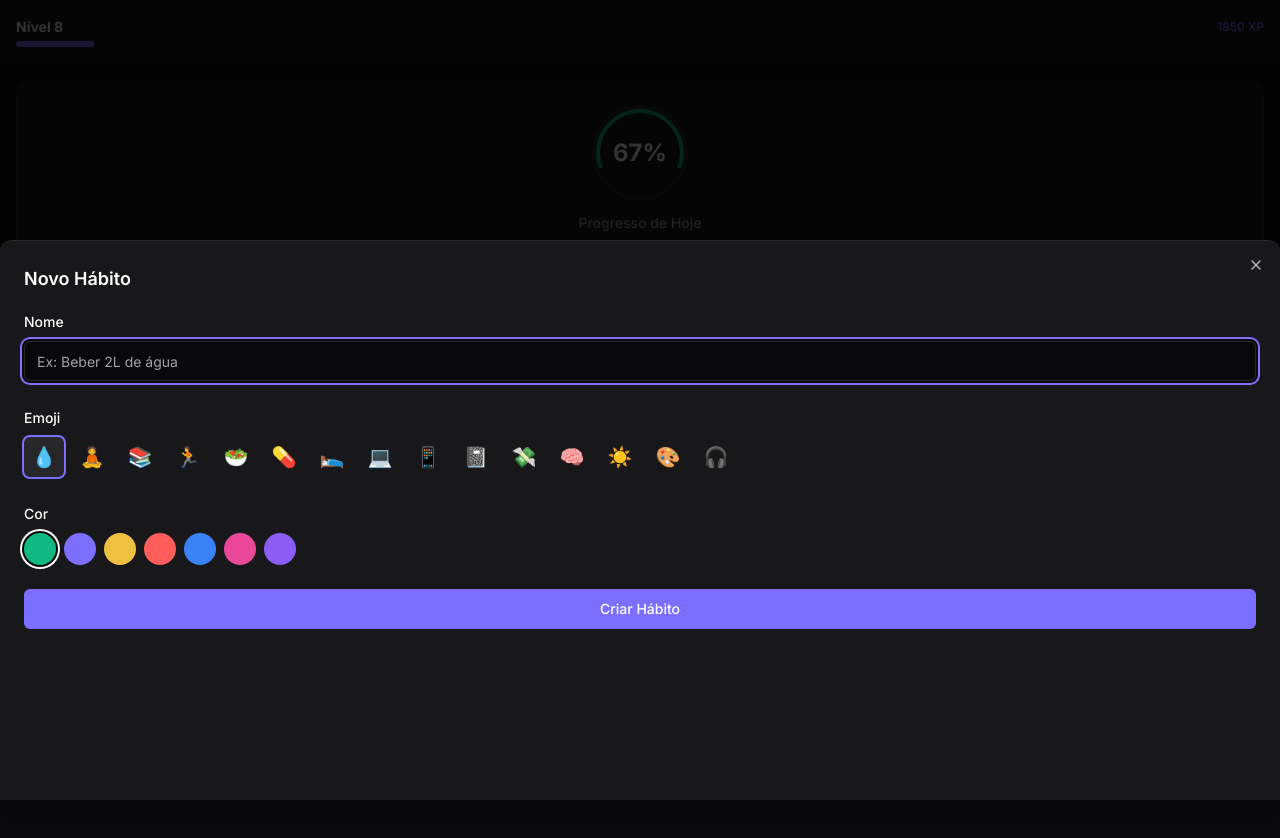
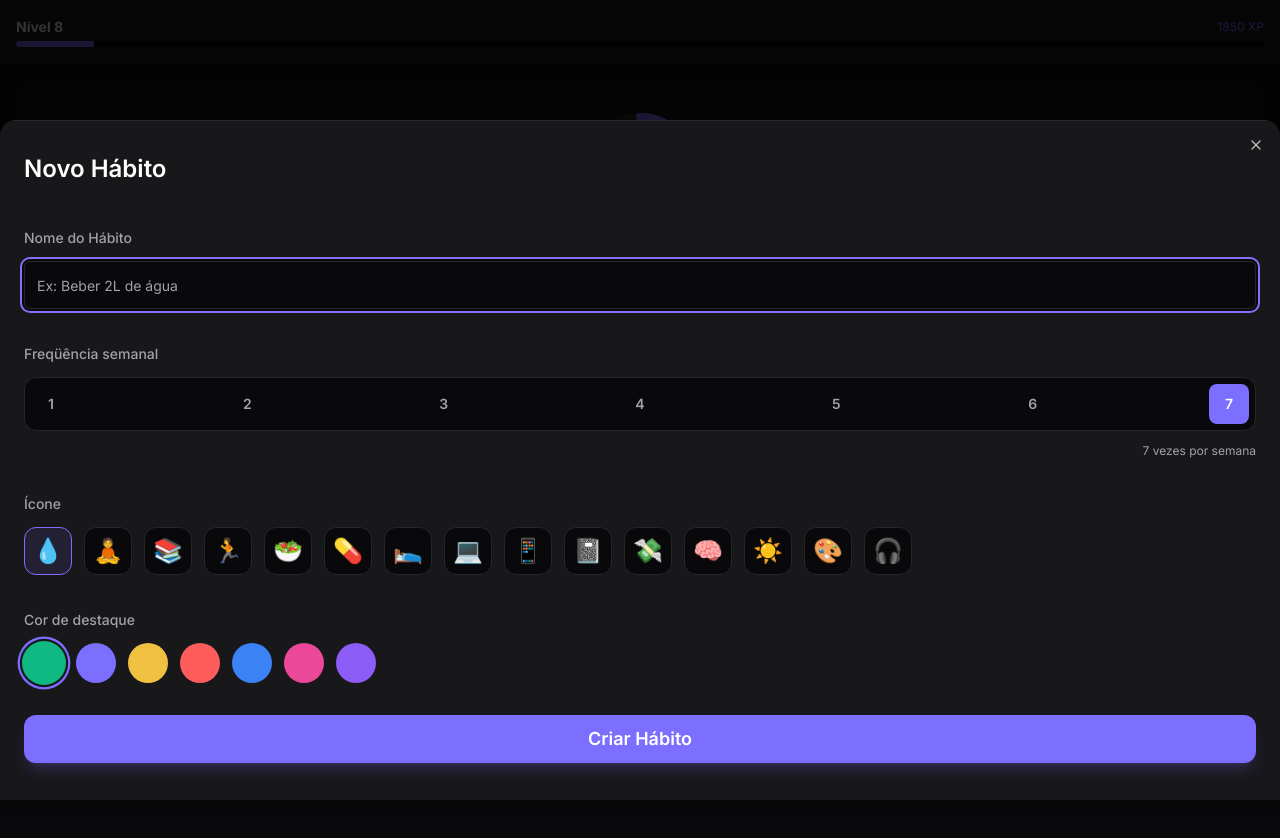
Before and after one commit to pdambr97/daily-os-aqg1e6ov9, a React (Vite) app: page /habitos in a window 1280 px wide. Both pictures are taken after a click on the button 1236 px from the left and 692 px from the top of the page. Shown: the top 838 px of the page. Before the commit the page ends 800 px from the top, so only its background shows below. Built offline with nearby package versions, Linux system fonts and the light colour scheme.

Commit message:
feat: Implement weekly habit frequency and UI enhancements

```diff
--- a/src/components/forms/HabitFormSheet.tsx
+++ b/src/components/forms/HabitFormSheet.tsx
@@ -31,6 +31,7 @@ export const HabitFormSheet = ({ children }: { children: React.ReactNode }) => {
   const [name, setName] = useState('')
   const [emoji, setEmoji] = useState(EMOJIS[0])
   const [color, setColor] = useState(COLORS[0])
+  const [frequencyPerWeek, setFrequencyPerWeek] = useState(7)
 
   const handleSubmit = (e: React.FormEvent) => {
     e.preventDefault()
@@ -41,12 +42,14 @@ export const HabitFormSheet = ({ children }: { children: React.ReactNode }) => {
       name,
       emoji,
       color,
+      frequencyPerWeek,
       history: {},
     }
 
     setState((s) => ({ ...s, habits: [...s.habits, newHabit] }))
     setOpen(false)
     setName('')
+    setFrequencyPerWeek(7)
   }
 
   return (
@@ -54,31 +57,51 @@ export const HabitFormSheet = ({ children }: { children: React.ReactNode }) => {
       <SheetTrigger asChild>{children}</SheetTrigger>
       <SheetContent
         side="bottom"
-        className="h-[70vh] rounded-t-xl bg-surface border-t border-border"
+        className="h-[85vh] rounded-t-2xl bg-surface border-t border-border overflow-y-auto flex flex-col"
       >
-        <SheetHeader className="mb-4">
-          <SheetTitle>Novo Hábito</SheetTitle>
+        <SheetHeader className="mb-6 shrink-0 pt-2">
+          <SheetTitle className="text-2xl">Novo Hábito</SheetTitle>
         </SheetHeader>
-        <form onSubmit={handleSubmit} className="space-y-6">
-          <div className="space-y-2">
-            <Label>Nome</Label>
+        <form onSubmit={handleSubmit} className="space-y-8 flex-1 pb-8">
+          <div className="space-y-3">
+            <Label className="text-muted-foreground">Nome do Hábito</Label>
             <Input
               value={name}
               onChange={(e) => setName(e.target.value)}
               placeholder="Ex: Beber 2L de água"
+              className="h-12 bg-background border-border text-lg"
               required
             />
           </div>
 
-          <div className="space-y-2">
-            <Label>Emoji</Label>
-            <div className="flex flex-wrap gap-2">
+          <div className="space-y-3">
+            <Label className="text-muted-foreground">Freqüência semanal</Label>
+            <div className="flex justify-between bg-background p-1.5 rounded-xl border border-border">
+              {[1, 2, 3, 4, 5, 6, 7].map((num) => (
+                <button
+                  key={num}
+                  type="button"
+                  onClick={() => setFrequencyPerWeek(num)}
+                  className={`w-10 h-10 rounded-lg flex items-center justify-center text-sm font-semibold transition-all ${frequencyPerWeek === num ? 'bg-primary text-primary-foreground shadow-sm' : 'text-muted-foreground hover:bg-secondary/80 hover:text-foreground'}`}
+                >
+                  {num}
+                </button>
+              ))}
+            </div>
+            <p className="text-xs text-muted-foreground mt-1 text-right">
+              {frequencyPerWeek} {frequencyPerWeek === 1 ? 'vez' : 'vezes'} por semana
+            </p>
+          </div>
+
+          <div className="space-y-3">
+            <Label className="text-muted-foreground">Ícone</Label>
+            <div className="flex flex-wrap gap-3">
               {EMOJIS.map((e) => (
                 <button
                   key={e}
                   type="button"
                   onClick={() => setEmoji(e)}
-                  className={`w-10 h-10 rounded-md text-xl flex items-center justify-center ${emoji === e ? 'bg-muted ring-2 ring-primary' : ''}`}
+                  className={`w-12 h-12 rounded-xl text-2xl flex items-center justify-center transition-all bg-background border ${emoji === e ? 'border-primary bg-primary/10 shadow-sm' : 'border-border hover:border-muted-foreground/30'}`}
                 >
                   {e}
                 </button>
@@ -86,22 +109,25 @@ export const HabitFormSheet = ({ children }: { children: React.ReactNode }) => {
             </div>
           </div>
 
-          <div className="space-y-2">
-            <Label>Cor</Label>
-            <div className="flex gap-2">
+          <div className="space-y-3">
+            <Label className="text-muted-foreground">Cor de destaque</Label>
+            <div className="flex gap-3 flex-wrap">
               {COLORS.map((c) => (
                 <button
                   key={c}
                   type="button"
                   onClick={() => setColor(c)}
-                  className={`w-8 h-8 rounded-full ${color === c ? 'ring-2 ring-white ring-offset-2 ring-offset-background' : ''}`}
+                  className={`w-10 h-10 rounded-full transition-all ${color === c ? 'ring-2 ring-primary ring-offset-2 ring-offset-surface scale-110' : 'hover:scale-105'}`}
                   style={{ backgroundColor: c }}
                 />
               ))}
             </div>
           </div>
 
-          <Button type="submit" className="w-full bg-primary hover:bg-primary/90 text-white mt-4">
+          <Button
+            type="submit"
+            className="w-full h-12 text-lg font-semibold bg-primary hover:bg-primary/90 text-white mt-8 rounded-xl shadow-lg shadow-primary/20"
+          >
             Criar Hábito
           </Button>
         </form>
--- a/src/lib/mockData.ts
+++ b/src/lib/mockData.ts
@@ -64,6 +64,7 @@ export const mockState: AppState = {
       name: 'Beber 2L de Água',
       emoji: '💧',
       color: '#10b981',
+      frequencyPerWeek: 7,
       history: { [today]: true, '2023-10-01': true, '2023-10-02': false },
     },
     {
@@ -71,6 +72,7 @@ export const mockState: AppState = {
       name: 'Meditação',
       emoji: '🧘',
       color: '#7c6fff',
+      frequencyPerWeek: 5,
       history: { [today]: false },
     },
     {
@@ -78,6 +80,7 @@ export const mockState: AppState = {
       name: 'Leitura',
       emoji: '📚',
       color: '#f0c040',
+      frequencyPerWeek: 3,
       history: { [today]: true },
     },
   ],
--- a/src/lib/types.ts
+++ b/src/lib/types.ts
@@ -21,6 +21,7 @@ export interface Habit {
   emoji: string
   color: string
   history: Record<string, boolean> // key: YYYY-MM-DD
+  frequencyPerWeek: number
 }
 
 export interface Goal {
--- a/src/pages/Habitos.tsx
+++ b/src/pages/Habitos.tsx
@@ -1,7 +1,7 @@
 import { useAppStore } from '@/store/AppContext'
 import { HabitFormSheet } from '@/components/forms/HabitFormSheet'
 import { Button } from '@/components/ui/button'
-import { Plus } from 'lucide-react'
+import { Plus, Flame } from 'lucide-react'
 import { Switch } from '@/components/ui/switch'
 import { toast } from 'sonner'
 import { SwipeableRow } from '@/components/SwipeableRow'
@@ -44,43 +44,102 @@ export default function Habitos() {
   })
 
   return (
-    <div className="space-y-6 animate-fade-in pb-10">
-      <div className="flex flex-col items-center justify-center p-6 bg-surface border border-border rounded-xl">
-        <div className="relative w-24 h-24 flex items-center justify-center rounded-full border-4 border-muted">
-          <div
-            className="absolute inset-0 rounded-full border-4 border-success transition-all duration-500"
-            style={{ clipPath: `polygon(0 0, 100% 0, 100% ${percent}%, 0 ${percent}%)` }}
-          />
-          <span className="text-2xl font-bold z-10">{percent}%</span>
+    <div className="space-y-6 animate-fade-in pb-24">
+      <div className="flex flex-col items-center justify-center p-8 bg-surface/80 border border-border/50 rounded-2xl shadow-sm">
+        <div className="relative w-28 h-28 flex items-center justify-center rounded-full bg-secondary/30">
+          <svg className="absolute inset-0 w-full h-full -rotate-90">
+            <circle
+              cx="56"
+              cy="56"
+              r="52"
+              fill="none"
+              stroke="hsl(var(--secondary))"
+              strokeWidth="8"
+            />
+            <circle
+              cx="56"
+              cy="56"
+              r="52"
+              fill="none"
+              stroke="hsl(var(--primary))"
+              strokeWidth="8"
+              strokeDasharray={326.72}
+              strokeDashoffset={326.72 - (326.72 * percent) / 100}
+              strokeLinecap="round"
+              className="transition-all duration-1000 ease-out"
+            />
+          </svg>
+          <div className="flex flex-col items-center z-10">
+            <span className="text-3xl font-bold tracking-tighter">{percent}%</span>
+          </div>
         </div>
-        <p className="mt-3 text-sm font-medium text-muted-foreground">
+        <p className="mt-4 text-sm font-medium text-muted-foreground">
           {percent === 100 ? 'Dia perfeito! 🏆' : 'Progresso de Hoje'}
         </p>
       </div>
 
-      <div className="space-y-3">
+      <div className="grid grid-cols-1 md:grid-cols-2 gap-4">
         {state.habits.map((habit) => {
           const isDone = !!habit.history[todayStr]
+          const completionsThisWeek = last7Days.filter((date) => habit.history[date]).length
+          const freq = habit.frequencyPerWeek || 7
+          const progressPercent = Math.min(100, Math.round((completionsThisWeek / freq) * 100))
+          const isTargetMet = completionsThisWeek >= freq
 
           return (
             <SwipeableRow key={habit.id} onDelete={() => handleDelete(habit.id)}>
-              <div className="flex flex-col p-4 bg-surface border border-border rounded-md">
-                <div className="flex justify-between items-center mb-3">
-                  <div className="flex items-center gap-3">
-                    <span className="text-2xl">{habit.emoji}</span>
-                    <span className="font-bold">{habit.name}</span>
+              <div className="flex flex-col p-5 bg-surface border border-border/60 rounded-xl shadow-sm hover:shadow-md transition-shadow">
+                <div className="flex justify-between items-start mb-4">
+                  <div className="flex items-center gap-4">
+                    <div
+                      className="w-12 h-12 rounded-full flex items-center justify-center text-2xl shadow-inner"
+                      style={{ backgroundColor: `${habit.color}20` }}
+                    >
+                      {habit.emoji}
+                    </div>
+                    <div>
+                      <h3 className="font-semibold text-foreground text-lg mb-0.5">{habit.name}</h3>
+                      <div className="flex items-center gap-1.5 text-sm font-medium text-muted-foreground">
+                        <Flame size={14} className={isTargetMet ? 'text-orange-500' : ''} />
+                        <span className={isTargetMet ? 'text-orange-500' : ''}>
+                          {completionsThisWeek} / {freq} na semana
+                        </span>
+                      </div>
+                    </div>
                   </div>
-                  <Switch checked={isDone} onCheckedChange={() => handleToggle(habit.id, isDone)} />
+                  <Switch
+                    checked={isDone}
+                    onCheckedChange={() => handleToggle(habit.id, isDone)}
+                    className="mt-1.5"
+                  />
                 </div>
-                <div className="flex justify-between items-center px-1">
+
+                <div className="space-y-2 mb-4">
+                  <div className="h-2 w-full bg-secondary/50 rounded-full overflow-hidden">
+                    <div
+                      className="h-full rounded-full transition-all duration-700 ease-out"
+                      style={{ width: `${progressPercent}%`, backgroundColor: habit.color }}
+                    />
+                  </div>
+                </div>
+
+                <div className="flex justify-between items-center pt-3 border-t border-border/40">
+                  <span className="text-[11px] uppercase tracking-wider font-semibold text-muted-foreground">
+                    Últimos 7 dias
+                  </span>
                   <div className="flex gap-1.5">
-                    {last7Days.map((date) => (
-                      <div
-                        key={date}
-                        className="w-3 h-3 rounded-full"
-                        style={{ backgroundColor: habit.history[date] ? habit.color : '#27272a' }}
-                      />
-                    ))}
+                    {last7Days.map((date) => {
+                      const done = habit.history[date]
+                      return (
+                        <div
+                          key={date}
+                          className="w-4 h-4 rounded-[4px] transition-colors"
+                          style={{
+                            backgroundColor: done ? habit.color : 'hsl(var(--secondary))',
+                          }}
+                        />
+                      )
+                    })}
                   </div>
                 </div>
               </div>
@@ -88,13 +147,15 @@ export default function Habitos() {
           )
         })}
         {state.habits.length === 0 && (
-          <div className="text-center py-10 text-muted-foreground">Nenhum hábito rastreado.</div>
+          <div className="text-center py-12 bg-surface/50 border border-dashed border-border rounded-xl text-muted-foreground md:col-span-2">
+            Nenhum hábito rastreado. Comece criando um novo!
+          </div>
         )}
       </div>
 
       <HabitFormSheet>
-        <Button className="fixed bottom-20 right-4 h-14 w-14 rounded-full shadow-elevation bg-normal hover:bg-normal/90 text-white z-50">
-          <Plus size={24} />
+        <Button className="fixed bottom-24 right-6 h-14 w-14 rounded-full shadow-lg bg-primary hover:bg-primary/90 text-white z-50">
+          <Plus size={28} />
         </Button>
       </HabitFormSheet>
     </div>
```
Also changed, not shown: .skip.config.json.
